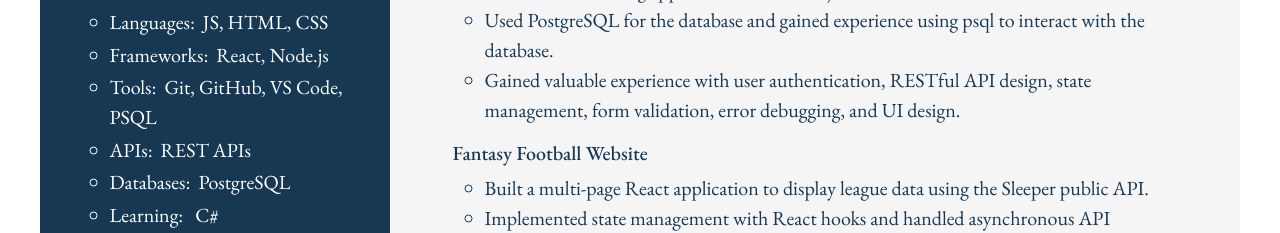
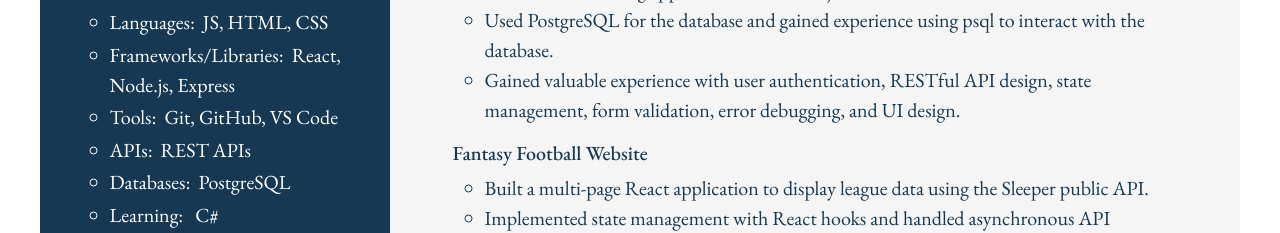
Before and after one commit to rymbowman/Resume, a website: page index.html in a window 1280 px wide. Shown: the part 577-810 px from the top of the page. Drawn offline with nearby package versions, Linux system fonts and the light colour scheme.

Commit message:
update tech skills section of resume

```diff
--- a/index.html
+++ b/index.html
@@ -82,11 +82,13 @@
               <div class="tech-list-item">Languages: &nbsp;JS, HTML, CSS</div>
             </li>
             <li class="tech-skills-item">
-              <div class="tech-list-item">Frameworks: &nbsp;React, Node.js</div>
+              <div class="tech-list-item">
+                Frameworks/Libraries: &nbsp;React, Node.js, Express
+              </div>
             </li>
             <li class="tech-skills-item">
               <div class="tech-list-item">
-                Tools: &nbsp;Git, GitHub, VS Code, PSQL
+                Tools: &nbsp;Git, GitHub, VS Code
               </div>
             </li>
             <li class="tech-skills-item">
```
